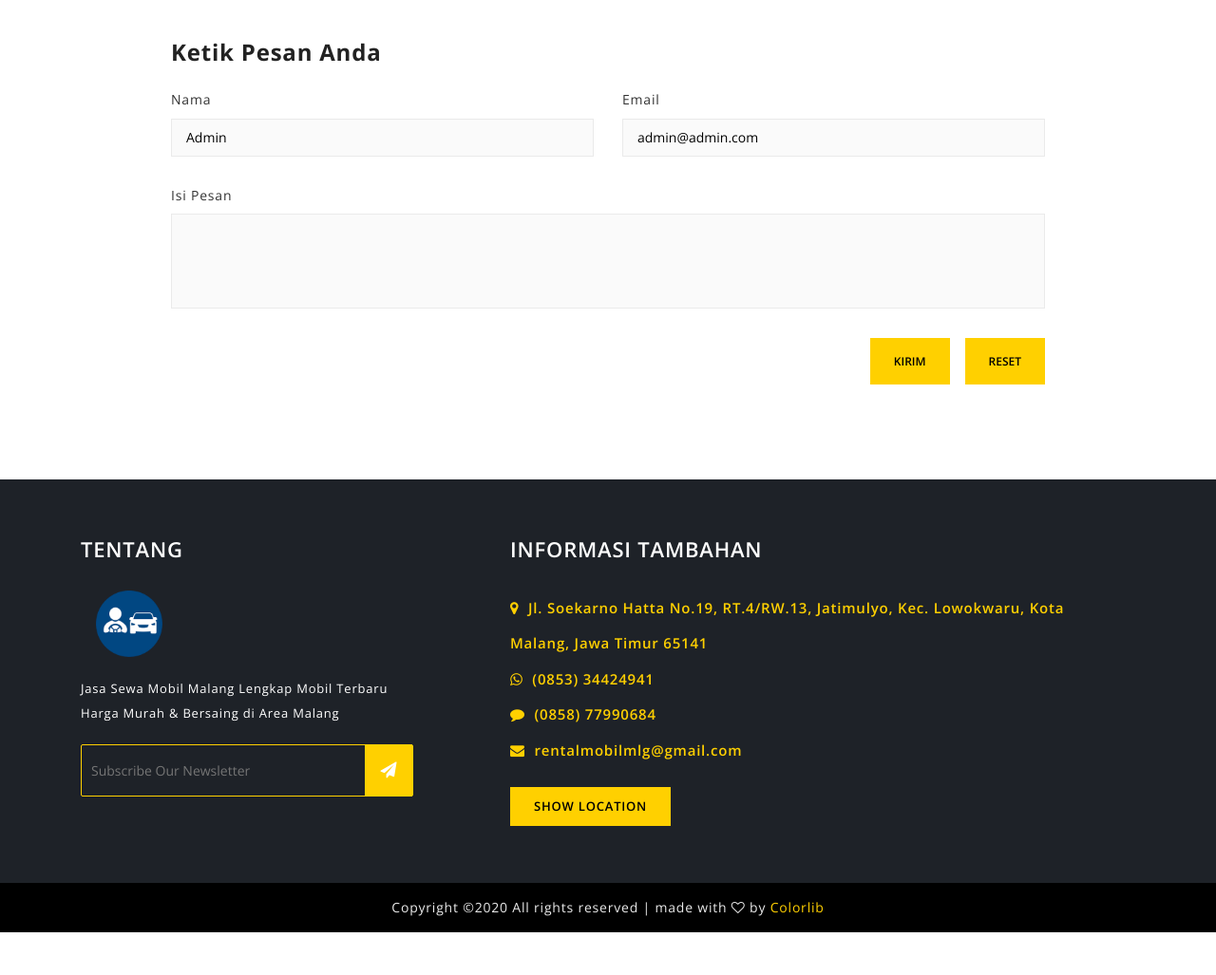
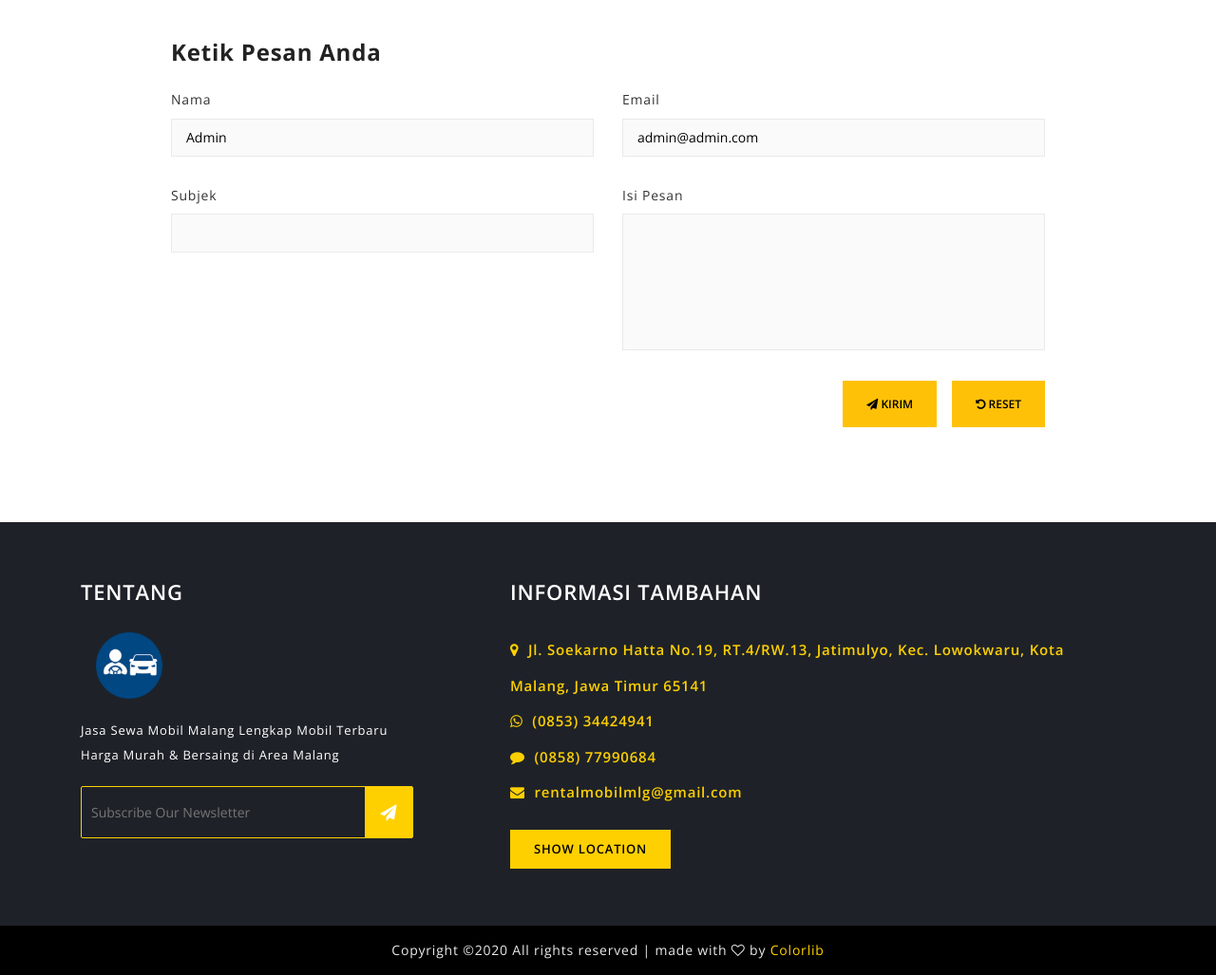
Before and after one commit to rezarinaldi/rentbil, a CodeIgniter app: page /rentbil/index.php/customer/rental/kotak_pesan in a window 1280 px wide. Shown: the part 451-1478 px from the top of the page at 95% size. Before the commit the page ends 1433 px from the top, so only its background shows below. Run offline with CodeIgniter, Linux system fonts and the light colour scheme; a user stored in the database is signed in; data comes from the database, SQL or seed files in the repository; both versions use the stored data as it was after the commit; some libraries are stand-ins or nearby versions.

Commit message:
update sql, update form kotak pesan

```diff
--- a/application/models/Pesan_model.php
+++ b/application/models/Pesan_model.php
@@ -12,7 +12,7 @@ class Pesan_model extends CI_Model
 
     public function get_data_user()
     {
-        $this->db->select('pesan.id_pesan, pesan.id_user, pesan.isi_pesan, pesan.tgl_posting, pesan.status, user.nama, user.email, user.no_telp');
+        $this->db->select('pesan.id_pesan, pesan.id_user, pesan.subjek, pesan.isi_pesan, pesan.tgl_posting, pesan.status, user.nama, user.email, user.no_telp');
         $this->db->from('pesan');
         $this->db->join('user', 'user.id_user = pesan.id_user');
         $query = $this->db->get();
@@ -21,13 +21,15 @@ class Pesan_model extends CI_Model
 
     public function insert_data($table)
     {
+        $subjek = $this->input->post('subjek');
         $isi_pesan = $this->input->post('isi_pesan');
         $status = 0;
 
         $data = array(
-            'id_user' => $this->session->userdata('id_user'),
+            'id_user'   => $this->session->userdata('id_user'),
+            'subjek'    => $subjek,
             'isi_pesan' => $isi_pesan,
-            'status' => $status
+            'status'    => $status
         );
 
         $this->db->insert($table, $data);
--- a/application/views/admin/data_pesan.php
+++ b/application/views/admin/data_pesan.php
@@ -15,6 +15,7 @@
                             <th>Nama</th>
                             <th>Email</th>
                             <th>No. Telp</th>
+                            <th>Subjek</th>
                             <th>Isi Pesan</th>
                             <th>Tgl Posting</th>
                             <th>Status</th>
@@ -30,6 +31,7 @@
                                 <td><?= $psn->nama ?></td>
                                 <td><?= $psn->email ?></td>
                                 <td><?= $psn->no_telp ?></td>
+                                <td><?= $psn->subjek ?></td>
                                 <td><?= $psn->isi_pesan ?></td>
                                 <td><?= $psn->tgl_posting ?></td>
                                 <td>
--- a/application/views/admin/form_edit_user.php
+++ b/application/views/admin/form_edit_user.php
@@ -35,7 +35,7 @@
                                 </div>
                                 <div class="form-group">
                                     <label>Alamat</label>
-                                    <input type="text" name="alamat" class="form-control" value="<?= $us->alamat ?>">
+                                    <textarea name="alamat" rows="2" class="form-control"><?= $us->alamat ?></textarea>
                                     <?= form_error('alamat', '<div class="text-small text-danger">', '</div>') ?>
                                 </div>
                                 <div class="form-group">
--- a/application/views/admin/form_tambah_user.php
+++ b/application/views/admin/form_tambah_user.php
@@ -31,7 +31,7 @@
                             </div>
                             <div class="form-group">
                                 <label>Alamat</label>
-                                <input type="text" name="alamat" class="form-control">
+                                <textarea name="alamat" rows="2" class="form-control"></textarea>
                                 <?= form_error('alamat', '<div class="text-small text-danger">', '</div>') ?>
                             </div>
                             <div class="form-group">
--- a/application/views/customer/kotak_pesan.php
+++ b/application/views/customer/kotak_pesan.php
@@ -40,16 +40,27 @@
                             </div>
                         </div>
 
-                        <div class="message-input">
-                            <label for="">Isi Pesan</label>
-                            <textarea name="isi_pesan" cols="30" rows="3" required></textarea>
+                        <div class="row">
+                            <div class="col-lg-6 col-md-6">
+                                <div class="website-input">
+                                    <label for="">Subjek</label>
+                                    <input type="text" name="subjek" required>
+                                </div>
+                            </div>
+
+                            <div class="col-lg-6 col-md-6">
+                                <div class="message-input">
+                                    <label for="">Isi Pesan</label>
+                                    <textarea name="isi_pesan" cols="30" rows="5" required></textarea>
+                                </div>
+                            </div>
                         </div>
 
                         <div class="input-submit float-right ml-3">
-                            <button type="reset">Reset</button>
+                            <button class="bg-warning" type="reset"><i class="fa fa-undo"></i> Reset</button>
                         </div>
                         <div class="input-submit float-right">
-                            <button type="submit">Kirim</button>
+                            <button class="bg-warning" type="submit"><i class="fa fa-send"></i> Kirim</button>
                         </div>
                     </form>
                 </div>
--- a/application/views/template_customer/footer.php
+++ b/application/views/template_customer/footer.php
@@ -1,4 +1,3 @@
-
 <!--== Footer Area Start ==-->
 <section id="footer-area">
   <!-- Footer Widget Start -->
```
Also changed, not shown: database/rentalmobil.sql (+5 -4 lines).
